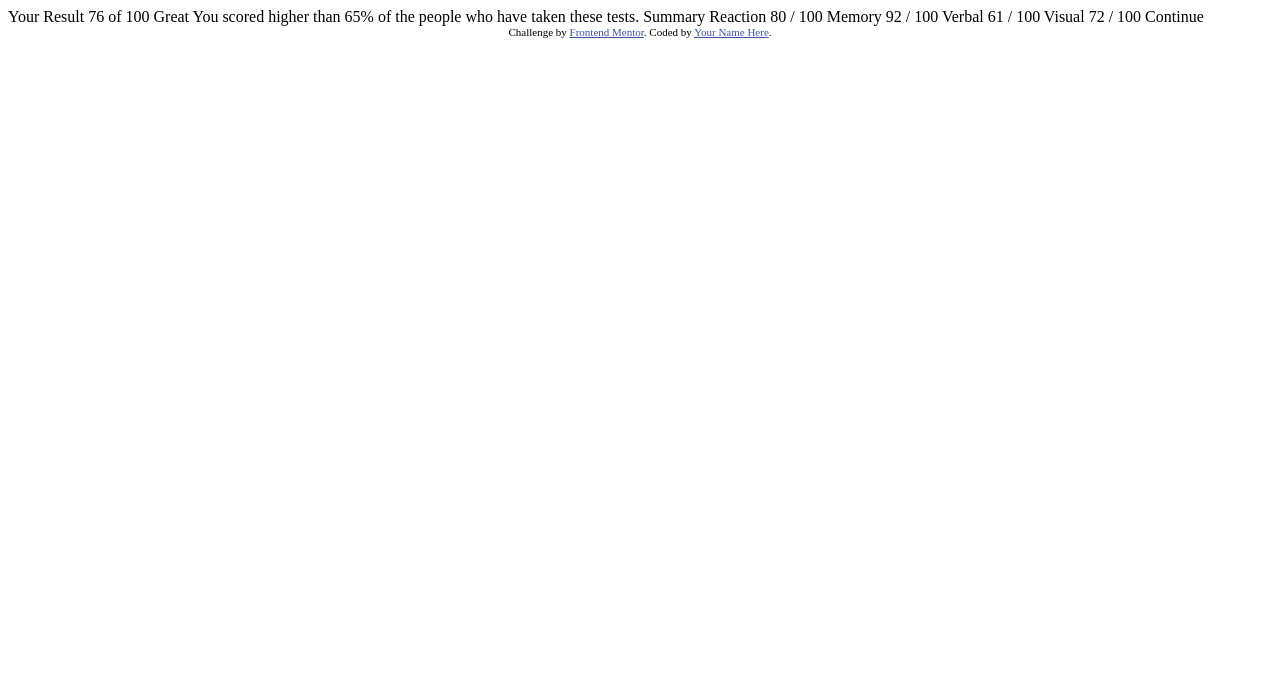
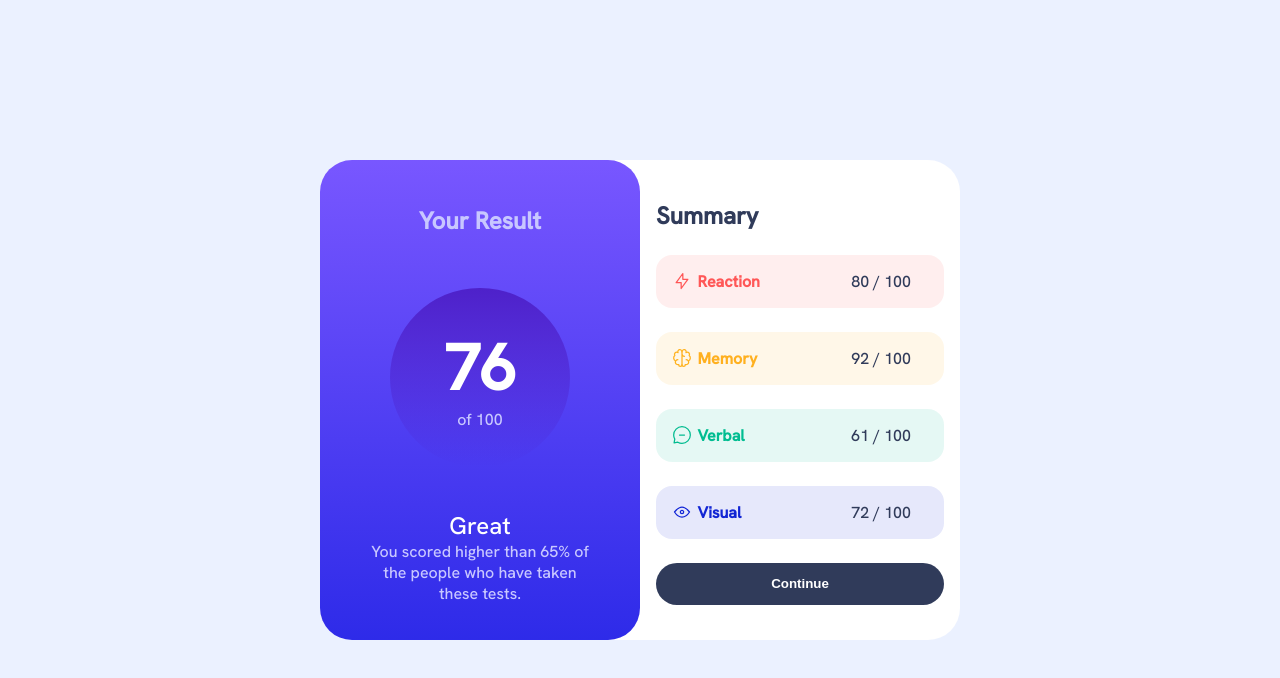
Before and after one commit to kaua-aosantana/Desafios-Frontendmentor, a plain HTML site: page ResultSumary/index.html in a window 1280 px wide. Drawn offline with Linux system fonts and the light colour scheme.

Commit message:
outra tentativa

```diff
--- /dev/null
+++ b/ResultSumary/estilo.css
@@ -0,0 +1,148 @@
+@charset "UTF-8";
+@font-face {
+    font-family: 'HankenGrotesk';
+    src: url("assets/fonts/static/HankenGrotesk-Medium.ttf");
+}
+:root{
+    --cor_body: hsl(221, 100%, 96%);
+    --cor_main: white;
+
+    --gradiente_fundo_resultado_um: hsl(252, 100%, 67%);
+    --gradiente_fundo_resultado_dois: hsl(241, 81%, 54%);
+    --gradiente_div_resultado_um: hsla(256, 72%, 46%, 1);
+    --gradiente_div_resultado_dois: hsla(241, 72%, 46%, 0);
+
+    --cor_texto_resultado: hsl(241, 100%, 89%);
+    --cor_porcentagem_resultado: white;
+
+    --cor_texto_resumo: hsl(224, 30%, 27%);
+}
+*{
+    margin: 0;
+    padding: 0;
+    box-sizing: border-box;
+}
+body{
+    width: 100svw;
+    height: 100svh;
+    display: flex;
+    justify-content: center;
+    align-items: center;
+    background-color: var(--cor_body);
+    font-family: 'HankenGrotesk', Arial, Helvetica, sans-serif;
+}
+main{
+    display: flex;
+    background-color: var(--cor_main);
+    border-radius: 2em;
+}
+section{
+    width: 20em;
+    height: 30em;
+    padding: 1em;
+    border-radius: 2em;
+    container-type: size;
+}
+.resultado{
+    display: grid;
+    text-align: center;
+    grid-template-columns: 100%;
+    grid-template-rows: 20% 50% 30%;
+    align-items: center;
+    justify-items: center;
+    background: linear-gradient(var(--gradiente_fundo_resultado_um), var(--gradiente_fundo_resultado_dois));
+    color: var(--cor_texto_resultado);
+}
+.resultado > h1{
+    grid-row: 1;
+    font-size: 1.5em;
+}
+.resultado > div{
+    grid-row: 2;
+    width: 40cqh;
+    height: 40cqh;
+    display: flex;
+    justify-content: center;
+    align-items: center;
+    flex-direction: column;
+    border-radius: 100%;
+    background: linear-gradient(var(--gradiente_div_resultado_um), var(--gradiente_div_resultado_dois));
+}
+.resultado > div > span{
+    font-size: 4em;
+    font-weight: bold;
+    color: var(--cor_porcentagem_resultado);
+}
+.resultado > p{
+    grid-row: 3;
+    padding: 1em 2em;
+}
+.resultado > p > span{
+    font-size: 1.5em;
+    color: var(--cor_porcentagem_resultado);
+}
+.resumo{
+    color: var(--cor_texto_resumo);
+}
+.resumo > h2{
+    margin: 1em 0;
+}
+.resumo > ul{
+    list-style-type: none;
+}
+.resumo > ul > li{
+    padding: 1em;
+    margin: 1.5em 0;
+    border-radius: 1em;
+    background-color: lightblue;
+    display: grid;
+    grid-template-columns: 10% 60% 30%;
+}
+#reaction{
+    background-color: hsla(0, 100%, 67%, 0.1);
+}
+#reaction > strong{
+    color: hsl(0, 100%, 67%);
+}
+#memory{
+    background-color: hsla(39, 100%, 56%, 0.1);
+}
+#memory > strong{
+    color: hsl(39, 100%, 56%);
+}
+#verbal{
+    background-color: hsla(166, 100%, 37%, 0.1);
+}
+#verbal > strong{
+    color: hsl(166, 100%, 37%);
+}
+#visual{
+    background-color: hsla(234, 85%, 45%, 0.1);
+}
+#visual > strong{
+    color: hsl(234, 85%, 45%);
+}
+.resumo > button{
+    border: none;
+    background-color: hsl(224, 30%, 27%);
+    padding: 1em 2em;
+    border-radius: 2em;
+    color: white;
+    font-weight: bold;
+    width: 100%;
+}
+.resumo > button:hover{
+    background: linear-gradient(hsl(252, 100%, 67%), hsl(241, 81%, 54%));
+    cursor: pointer;
+}
+@media screen and (max-width: 800px) {
+    main{
+        flex-direction: column;
+        width: 100%;
+        height: 100%;
+    }
+    section{
+        width: 100%;
+        height: 100%;
+    }
+}
--- a/ResultSumary/index.html
+++ b/ResultSumary/index.html
@@ -2,46 +2,49 @@
 <html lang="en">
 <head>
   <meta charset="UTF-8">
-  <meta name="viewport" content="width=device-width, initial-scale=1.0"> <!-- displays site properly based on user's device -->
-
+  <meta name="viewport" content="width=device-width, initial-scale=1.0">
   <link rel="icon" type="image/png" sizes="32x32" href="./assets/images/favicon-32x32.png">
-
+  <link rel="stylesheet" href="estilo.css">
   <title>Frontend Mentor | Results summary component</title>
-
-  <!-- Feel free to remove these styles or customise in your own stylesheet 👍 -->
-  <style>
-    .attribution { font-size: 11px; text-align: center; }
-    .attribution a { color: hsl(228, 45%, 44%); }
-  </style>
 </head>
 <body>
-
-  Your Result
-  76
-  of 100
-
-  Great
-  You scored higher than 65% of the people who have taken these tests.
-
-  Summary
-
-  Reaction
-  80 / 100
-
-  Memory
-  92 / 100
-
-  Verbal
-  61 / 100
-
-  Visual
-  72 / 100
-
-  Continue
-
-  <div class="attribution">
-    Challenge by <a href="https://www.frontendmentor.io?ref=challenge" target="_blank">Frontend Mentor</a>.
-    Coded by <a href="#">Your Name Here</a>.
-  </div>
+  <main>
+    <section class="resultado">
+      <h1>Your Result</h1>
+      <div>
+        <span>76</span>of 100
+      </div>
+      <p>
+        <span>Great</span><br>
+        You scored higher than 65% of the people who have taken these tests.
+      </p>
+    </section>
+    <section class="resumo">
+      <h2>Summary</h2>
+      <ul>
+        <li id="reaction">
+          <img src="./assets/images/icon-reaction.svg" alt="icone">
+          <strong>Reaction</strong>
+          80 / 100
+        </li>
+        <li id="memory">
+          <img src="./assets/images/icon-memory.svg" alt="icone">
+          <strong>Memory</strong>
+          92 / 100
+        </li>
+        <li id="verbal">
+          <img src="./assets/images/icon-verbal.svg" alt="icone">
+          <strong>Verbal</strong>
+          61 / 100
+        </li>
+        <li id="visual">
+          <img src="./assets/images/icon-visual.svg" alt="icone">
+          <strong>Visual</strong>
+          72 / 100
+        </li>
+      </ul>
+      <button>Continue</button>
+    </section>
+  </main>
 </body>
 </html>
```
